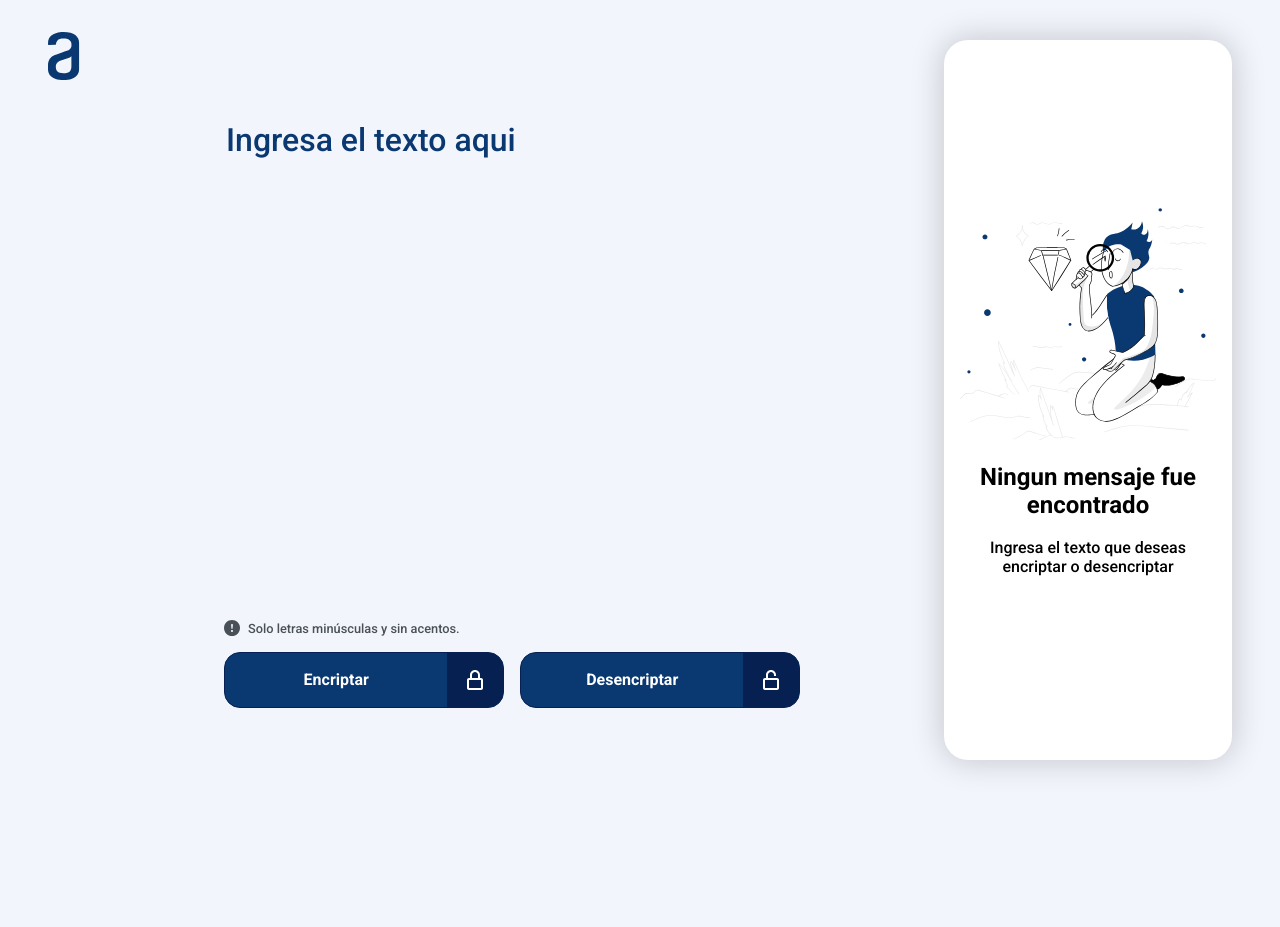
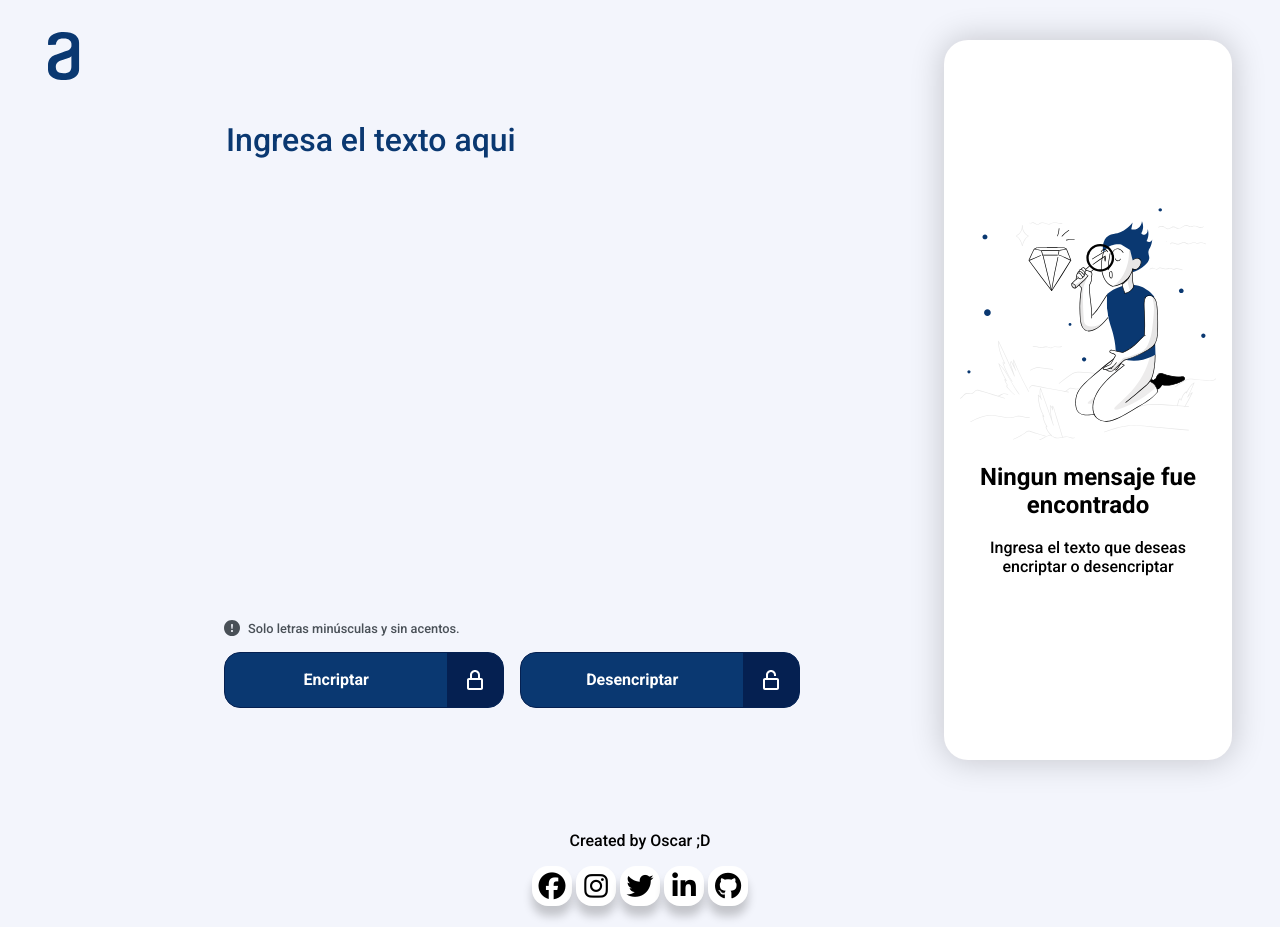
Before and after one commit to OscarMiralrio/Alura-Encriptador, a plain HTML site: page index.html in a window 1280 px wide. Before the commit the page ends 800 px from the top, so only its background shows below. Drawn offline with Linux system fonts and the light colour scheme.

Commit message:
Se agrego footer

```diff
--- a/css/style.css
+++ b/css/style.css
@@ -206,6 +206,82 @@ textarea:focus {
     gap: 0.5rem;
 }
 
+/* FOOTER*/
+
+.footer{
+    display: flex;
+    flex-direction: column;
+    place-items: center;
+    padding: 2vh;
+}
+
+.social-media .button-icon{
+    display: inline-block;
+    height: 40px;
+    width: 40px;
+    background: var(--colorBlanco);
+    border-radius: 1rem;
+    cursor: pointer;
+    box-shadow: 0 10px 10px rgba(0, 0, 0, 0.2);
+    transition: all 0.5s ease-out;
+    overflow: hidden;
+}
+
+.social-media .button-icon .icon{
+    display: inline-block;
+    height: 40px;
+    width: 40px;
+    text-align: center;
+    border-radius: 1rem;
+    box-sizing: border-box;
+    line-height: 2.21;
+}
+
+.social-media .button-icon:nth-child(1):hover .icon{ background: #4267b2; }
+
+.social-media .button-icon:nth-child(2):hover .icon{ background: #e95950; }
+
+.social-media .button-icon:nth-child(3):hover .icon{ background: #1da1f2; }
+
+.social-media .button-icon:nth-child(4):hover .icon{ background: #0077b5; }
+
+.social-media .button-icon:nth-child(5):hover .icon{ background: #333; }
+
+@media (min-width: 768px) {
+    .social-media .button-icon:hover{
+        width: 160px;
+    }
+}
+
+.social-media .button-icon .icon i{
+    font-size: 27px;
+    line-height: 1.5;
+    transition: all 0.5s ease-out;
+    color: black;
+}
+
+a{ text-decoration: none; }
+
+.social-media .button-icon:hover .icon i{ color: var(--colorBlanco); }
+
+.social-media .button-icon span{
+    font-size: 21px;
+    margin-left: 3%;
+    font-weight: bold;
+    transition: all 0.5s ease-out;
+}
+
+
+.social-media .button-icon:nth-child(1):hover span{ color: #4267b2; }
+
+.social-media .button-icon:nth-child(2):hover span{ color: #e95950; }
+
+.social-media .button-icon:nth-child(3):hover span{ color: #1da1f2; }
+
+.social-media .button-icon:nth-child(4):hover span{ color: #0077b5; }
+
+.social-media .button-icon:nth-child(5):hover span{ color: #333; }
+
 @media (max-width: 768px) {
     .conteiner {
         flex-direction: column;
--- a/index.html
+++ b/index.html
@@ -58,7 +58,44 @@
             </div>
         </div>
     </main>
+    <footer class="footer">
+        <div>
+            <p>Created by Oscar ;D</p>
+        </div>
+        <div class="social-media">
+            <div class="button-icon">
+                <div class="icon">
+                    <a href="https://www.facebook.com/oscar.miralrio.3" target="_blank"><i class="fa-brands fa-facebook"></i></a>
+                </div>
+                <a href="https://www.facebook.com/oscar.miralrio.3" target="_blank"><span>Facebook</span></a>
+            </div>
+            <div class="button-icon">
+                <div class="icon">
+                    <a href="https://www.instagram.com/oscar.miralrio.3/" target="_blank"><i class="fa-brands fa-instagram"></i></a>
+                </div>
+                <a href="https://www.instagram.com/oscar.miralrio.3/" target="_blank"><span>Instagram</span></a>
+            </div>
+            <div class="button-icon">
+                <div class="icon">
+                    <a href="https://twitter.com/_OscarMiralrio" target="_blank"><i class="fa-brands fa-twitter"></i></a>
+                </div>
+                <a href="https://twitter.com/_OscarMiralrio" target="_blank"><span>Twitter</span></a>
+            </div>
+            <div class="button-icon">
+                <div class="icon">
+                    <a href="https://www.linkedin.com/in/oscar-sanchez-miralrio/" target="_blank"><i class="fa-brands fa-linkedin-in"></i></a>
+                </div>
+                <a href="https://www.linkedin.com/in/oscar-sanchez-miralrio/" target="_blank"><span>Linkedin</span></a>
+            </div>
+            <div class="button-icon">
+                <div class="icon">
+                    <a href="https://github.com/OscarMiralrio" target="_blank"><i class="fa-brands fa-github"></i></a>
+                </div>
+                <a href="https://github.com/OscarMiralrio" target="_blank"><span>GitHub</span></a>
+            </div>
+        </div>
+    </footer>
+    <script src="https://kit.fontawesome.com/559d970c60.js" crossorigin="anonymous"></script>
+    <script src="js/script.js"></script>
 </body>
-<script src="js/script.js"></script>
-
 </html>
```
